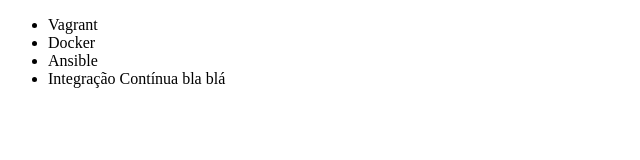
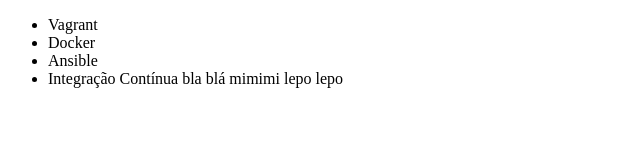
Before and after one commit to Derekszabo/alura-git, a plain HTML site: page index.html in a window 1280 px wide. Shown: the whole page, without its empty margins (0-640 px from the left). Drawn offline with Linux system fonts and the light colour scheme.

Commit message:
Renomeando curso hahaha lepo lepo

```diff
--- a/index.html
+++ b/index.html
@@ -9,7 +9,7 @@
         <li>Vagrant</li>
         <li>Docker</li>
         <li>Ansible</li>
-        <li>Integração Contínua bla blá</li>
+        <li>Integração Contínua bla blá mimimi lepo lepo</li>
     </ul>
 </body>
 </html>
```
